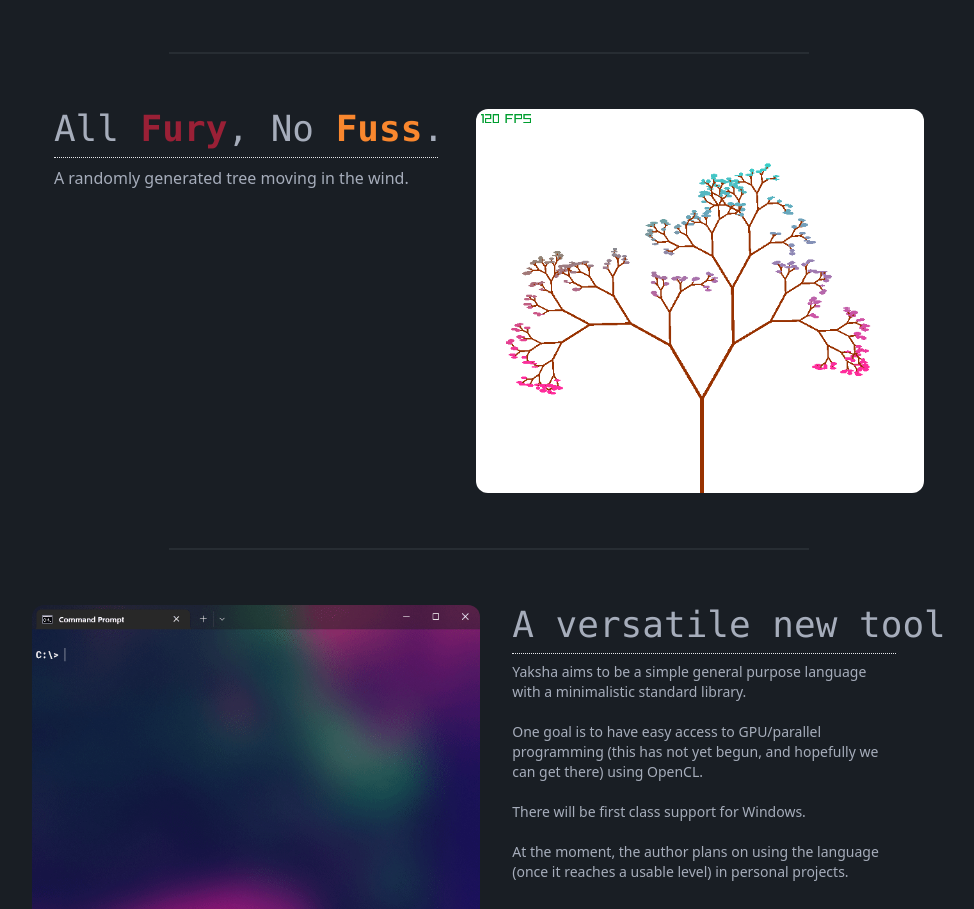
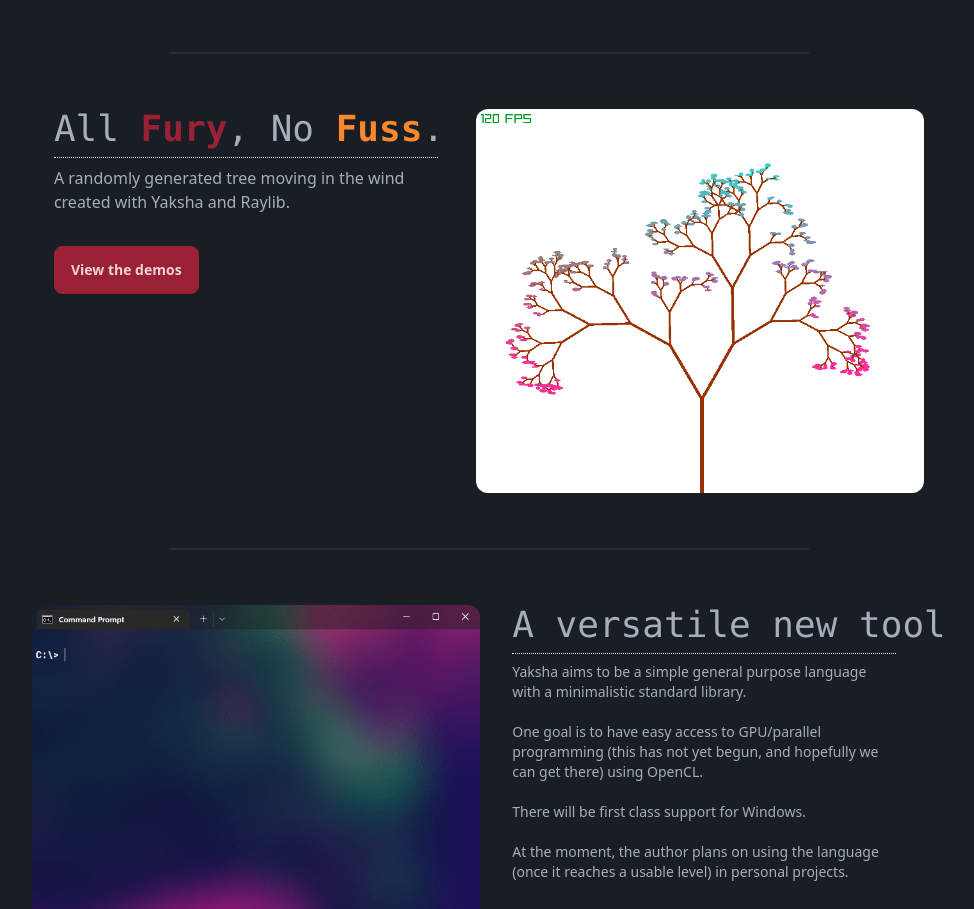
Before and after one commit to YakshaLang/yakshalang.github.io, an Astro site: page / in a window 1280 px wide. Shown: the part 1027-1936 px from the top of the page, without its empty margins (151-1125 px from the left). Built offline with nearby package versions, Linux system fonts and the light colour scheme; Astro itself is replaced by a stand-in of ours.

Commit message:
Add "View the demos" button to homepage

```diff
--- a/src/pages/index.astro
+++ b/src/pages/index.astro
@@ -33,14 +33,23 @@
 	<div class="divider divider-base-300 w-3/4 mx-auto md:w-1/2"/>
 
 	<div class="flex justify-center gap-8 py-8 px-8 md:px-0">
+		<div>
 			<div class="divide-y divide-dotted">
 				<p class="font-mono text-xl my-auto pb-2 md:text-4xl">
 					All <a class="font-bold text-primary">Fury</a>, No <a class="font-bold text-secondary">Fuss</a>.
 				</p>
 				<p class="max-w-96 pt-2">
-				A randomly generated tree moving in the wind.
+					A randomly generated tree moving in the wind created with Yaksha and Raylib.
+
 				</p>
 			</div>
+
+			<div class="pt-8">
+				<a href="/demos" class="btn btn-primary">View the demos</a>
+			</div>
+		</div>
+
+
 		<img src="/imgs/wind_tree.gif" class="h-44 rounded-xl md:h-96"/>
 	</div>
 
```
Lines whose indentation alone changed are shown as unchanged.
